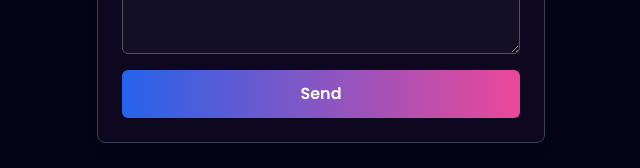
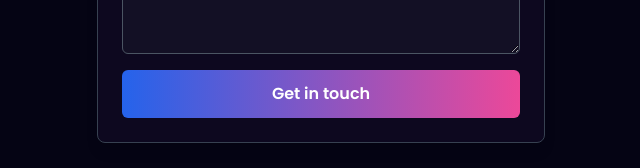
Before and after one commit to Binodsyangtan/Portfolio, a React (Vite) app: page / in a window 1280 px wide. Shown: the part 7631-7799 px from the top of the page, without its empty margins (319-959 px from the left). Built offline with nearby package versions, Linux system fonts and the light colour scheme.

Commit message:
Get in touch

```diff
--- a/src/components/Contact/Contact.jsx
+++ b/src/components/Contact/Contact.jsx
@@ -108,7 +108,7 @@ const Contactus = () => {
             type="submit"
             className="w-full bg-gradient-to-r from-blue-600 to-pink-500 py-3 text-white font-semibold rounded-md hover:opacity-90 transition"
           >
-            Send
+            Get in touch
           </button>
         </form>
       </div>
```
